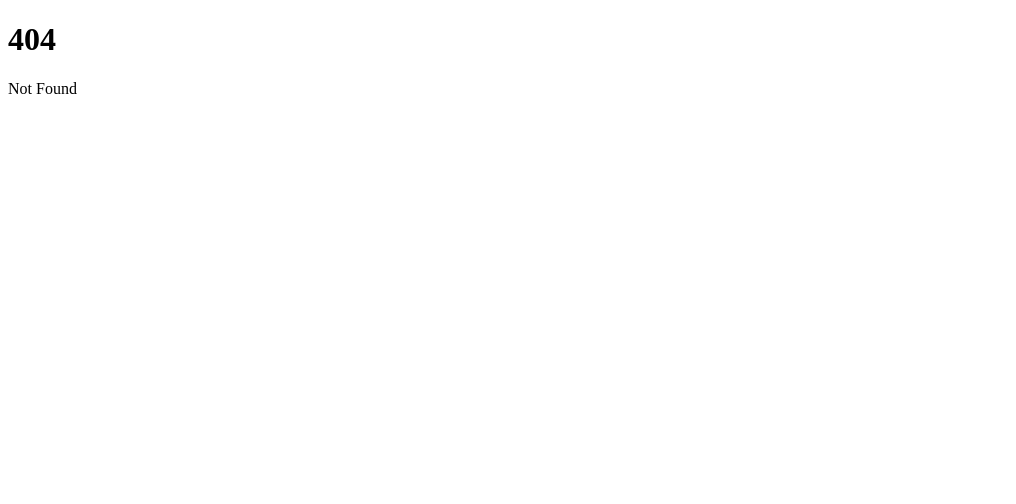
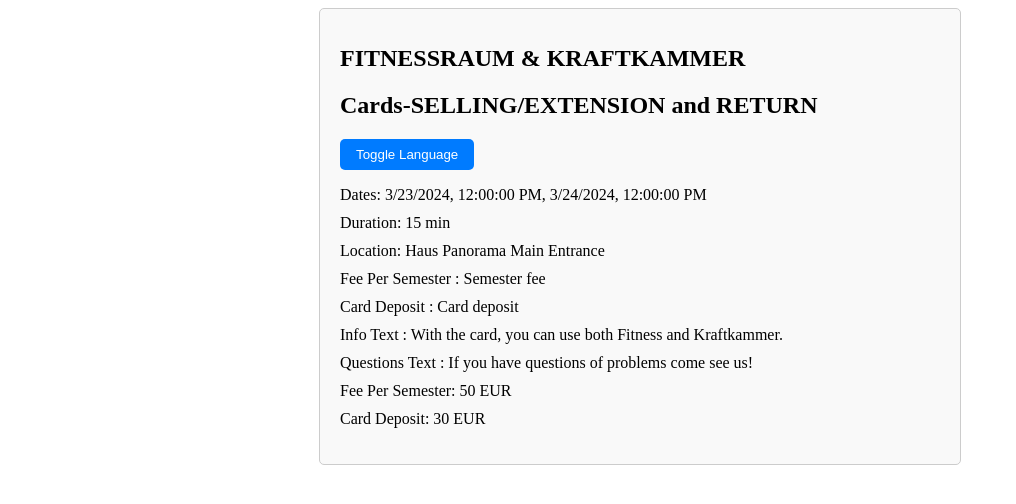
Before and after one commit to Marcel22R/we-pdf-pwa, a SvelteKit app in the folder kraftkammerPano/: page /gym in a window 1280 px wide. Before the commit this address had no page. Shown: the top 504 px of the page, without its empty margins (0-1016 px from the left). Built offline with nearby package versions, Linux system fonts and the light colour scheme.

Commit message:
Adding missing files

```diff
--- /dev/null
+++ b/kraftkammerPano/src/resources/data.json
@@ -0,0 +1,30 @@
+{
+    "dates": [
+        "2024-03-23T12:00:00Z", "2024-03-24T12:00:00Z"
+    ],
+    "duration": 15,
+    "durationUnits": "min",
+    "locale": {
+      "de": {
+          "header":"FITNESSRAUM & KRAFTKAMMER",
+        "subHeader":"Karten-VERKAUF/VERLÄNGERUNG und RÜCKGABE",
+        "location": "Haus Panorama Haupteingang",
+        "feePerSemesterText": "Semesterbeitrag",
+        "cardDepositText": "Kaution",
+        "infoText": "Mit der Karte kann das Fitnessreferat und die Kraftkammer genutzt werden.",
+        "questionsText": "Bei Fragen und Problemen kommt gerne vorbei!"
+      },
+      "en": {
+          "header":"FITNESSRAUM & KRAFTKAMMER",
+          "subHeader": "Cards-SELLING/EXTENSION and RETURN",
+        "location": "Haus Panorama Main Entrance",
+        "feePerSemesterText": "Semester fee",
+        "cardDepositText": "Card deposit",
+        "infoText": "With the card, you can use both Fitness and Kraftkammer.",
+        "questionsText": "If you have questions of problems come see us!"
+      }
+    },
+    "feePerSemester": 50,
+    "cardDeposit": 30,
+    "currency": "EUR"
+  }
--- /dev/null
+++ b/kraftkammerPano/src/routes/gym/+page.svelte
@@ -0,0 +1,76 @@
+<!-- GymDetails.svelte -->
+<script lang="ts">
+    import type { Gym } from '../../types/gym';
+
+   import data from '../../resources/data.json';
+   let gymData: Gym=data;
+   let currentLanguage="en";
+
+    const formatDate = (date: string) => {
+        return new Date(date).toLocaleString();
+    };
+
+    let isEnglish = true;
+
+    function toggleLanguage() {
+        isEnglish = !isEnglish;
+        currentLanguage=isEnglish ? 'en' : 'de';
+    }
+</script>
+
+<style>
+    /* Add your CSS styles for beautification here */
+    .container {
+        max-width: 600px;
+        margin: 0 auto;
+        padding: 20px;
+        border: 1px solid #ccc;
+        border-radius: 5px;
+        background-color: #f9f9f9;
+    }
+
+    h1 {
+        font-size: 24px;
+        margin-bottom: 15px;
+    }
+
+    ul {
+        list-style: none;
+        padding: 0;
+    }
+
+    li {
+        margin-bottom: 10px;
+    }
+
+    .toggle-btn {
+        background-color: #007bff;
+        color: #fff;
+        border: none;
+        border-radius: 5px;
+        padding: 8px 16px;
+        cursor: pointer;
+        transition: background-color 0.3s ease;
+    }
+
+    .toggle-btn:hover {
+        background-color: #0056b3;
+    }
+</style>
+
+<div class="container">
+    <h1>{gymData.locale[currentLanguage].header}</h1>
+    <h2>{gymData.locale[currentLanguage].subHeader}</h2>
+    <button class="toggle-btn" on:click={toggleLanguage}>Toggle Language</button>
+    <ul>
+        <li>Dates: {gymData.dates.map(date => formatDate(date)).join(', ')}</li>
+        <li>Duration: {gymData.duration} {gymData.durationUnits}</li>
+        <li>Location: {gymData.locale[currentLanguage].location}</li>
+        <li>Fee Per Semester : {gymData.locale[currentLanguage].feePerSemesterText}</li>
+        <li>Card Deposit : {gymData.locale[currentLanguage].cardDepositText}</li>
+        <li>Info Text : {gymData.locale[currentLanguage].infoText}</li>
+        <li>Questions Text : {gymData.locale[currentLanguage].questionsText}</li>
+        <li>Fee Per Semester: {gymData.feePerSemester} {gymData.currency}</li>
+        <li>Card Deposit: {gymData.cardDeposit} {gymData.currency}</li>
+    </ul>
+</div>
--- /dev/null
+++ b/kraftkammerPano/src/types/gym.ts
@@ -0,0 +1,23 @@
+export interface Gym {
+    dates: string[];
+    duration: number;
+    durationUnits: string;
+    locale: Locale;
+    feePerSemester: number;
+    cardDeposit: number;
+    currency: string;
+}
+
+export interface Locale {
+    [key: string]: LocaleContent;
+}
+
+export interface LocaleContent {
+    header: string;
+    subHeader: string;
+    location: string;
+    feePerSemesterText: string;
+    cardDepositText: string;
+    infoText: string;
+    questionsText: string;
+}
```
